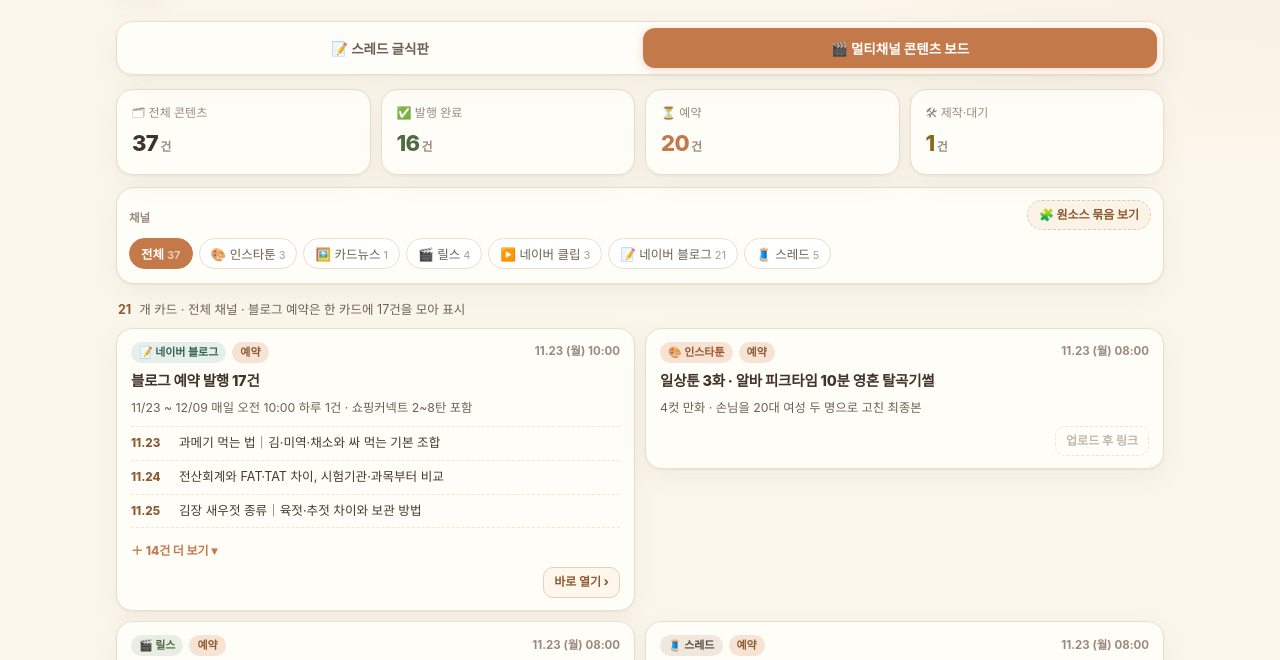
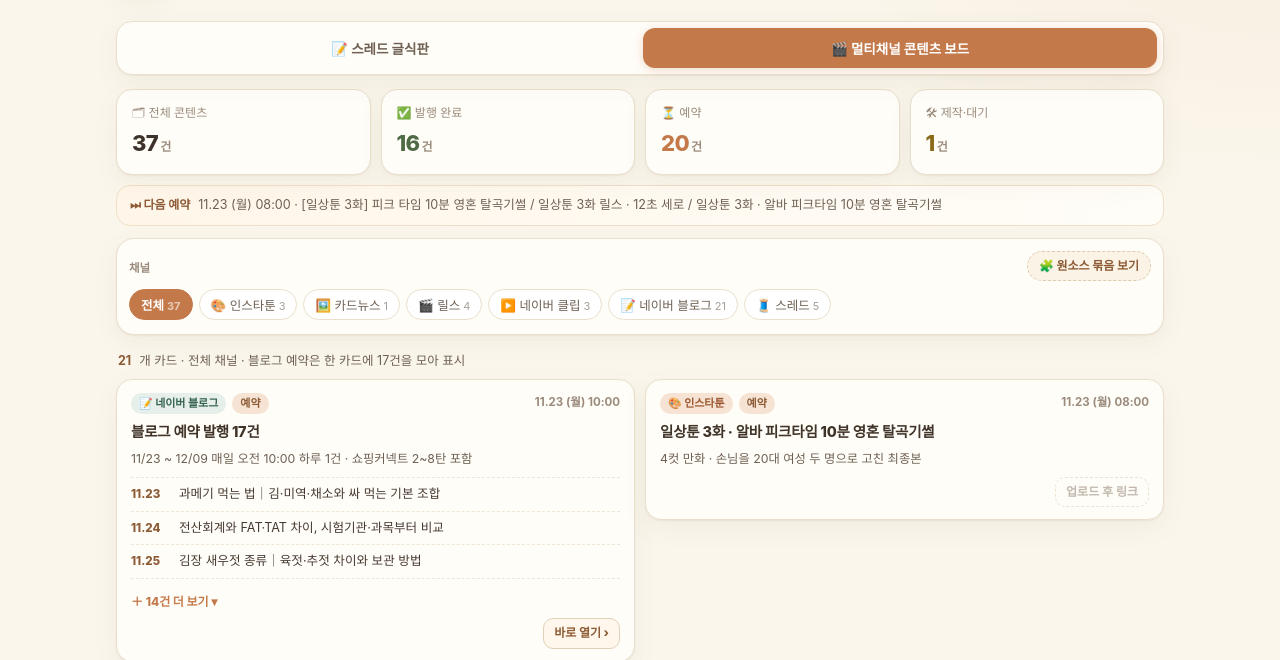
Before and after one commit to chae2times/trial-app, a plain HTML site: page geulsikpan/index.html in a window 1280 px wide. Both pictures are taken after a click on the tab "🎬 멀티채널 콘텐츠 보드". Shown: the part 82-742 px from the top of the page. Drawn offline with Linux system fonts and the light colour scheme.

Commit message:
글식판 보드: 다음 예약 안내 줄, 카드 높이 자연 정렬

```diff
--- a/geulsikpan/index.html
+++ b/geulsikpan/index.html
@@ -139,7 +139,7 @@ footer .ln{width:40px;height:1px;background:var(--line);margin:0 auto 14px}
 .bmodebtn.on{background:var(--accent);border-color:var(--accent);border-style:solid;color:#fff}
 .bgrid{display:grid;grid-template-columns:1fr 1fr;gap:10px;align-items:start}
 .bcard{background:var(--card);border:1px solid var(--line);border-radius:16px;padding:13px 14px 12px;box-shadow:var(--shadow);
-  display:flex;flex-direction:column;gap:7px}
+  display:flex;flex-direction:column;gap:7px;align-self:start}
 .bcard .top{display:flex;align-items:center;gap:6px;flex-wrap:wrap}
 .badge{font-size:11px;font-weight:800;padding:2px 8px;border-radius:999px;background:#F6EEE1;color:var(--accent2);white-space:nowrap}
 .badge.c-instatoon{background:#F6E3D3;color:#9B5730}
@@ -184,6 +184,9 @@ footer .ln{width:40px;height:1px;background:var(--line);margin:0 auto 14px}
 .res .r{font-size:11.7px;color:var(--ink2);background:var(--card);border:1px solid var(--line);padding:6px 10px;border-radius:12px;line-height:1.45}
 .res .r b{color:var(--ink);font-weight:800}
 .res .r i{font-style:normal;color:var(--ink3);font-size:10.8px;display:block;margin-top:2px}
+.nextup{display:flex;gap:8px;align-items:center;background:linear-gradient(90deg,#FFF6E9,#FFFDF8);border:1px solid #F0DFC6;
+  border-radius:14px;padding:10px 13px;margin:10px 0 0;font-size:12.6px;color:var(--ink2);flex-wrap:wrap;line-height:1.5}
+.nextup b{color:var(--accent2);font-weight:800;font-size:12px;white-space:nowrap}
 @media (max-width:760px){
   .tabs{position:static}
   .tabs button{font-size:12px;padding:9px 4px;white-space:normal;line-height:1.3}
@@ -246,6 +249,7 @@ footer .ln{width:40px;height:1px;background:var(--line);margin:0 auto 14px}
 
   <div id="view-board" class="hide">
     <section class="bstats" id="bstats"></section>
+    <div class="nextup" id="bnext"></div>
 
     <section class="panel">
       <div class="browhead">
@@ -522,6 +526,14 @@ function bRender(){
     `<button data-c="all" class="${bstate.ch==='all'?'on':''}">전체<span class="c">${bTotal}</span></button>` +
     BOARD.channels.map(c=>`<button data-c="${c.id}" class="${bstate.ch===c.id?'on':''}">${c.emoji} ${esc(c.label)}<span class="c">${chCount(c.id)}</span></button>`).join('');
 
+  const upcoming = bSort(BOARD.items.filter(i=>i.st==='sched')).reverse();
+  const nx = document.getElementById('bnext');
+  if(upcoming.length){
+    const first = upcoming[0];
+    const same = upcoming.filter(i=>bKey(i)===bKey(first));
+    nx.innerHTML = `<b>⏭ 다음 예약</b><span>${dm(first.date)} (${wd(first.date)}) ${first.time||''} · ${same.map(i=>`${esc(i.title)}`).join('  /  ')}</span>`;
+  } else { nx.innerHTML = ''; }
+
   const rows = bSort(bItems());
   const chName = bstate.ch==='all' ? '전체 채널' : `${CH[bstate.ch].emoji} ${CH[bstate.ch].label}`;
   document.getElementById('bcount').innerHTML =
```
